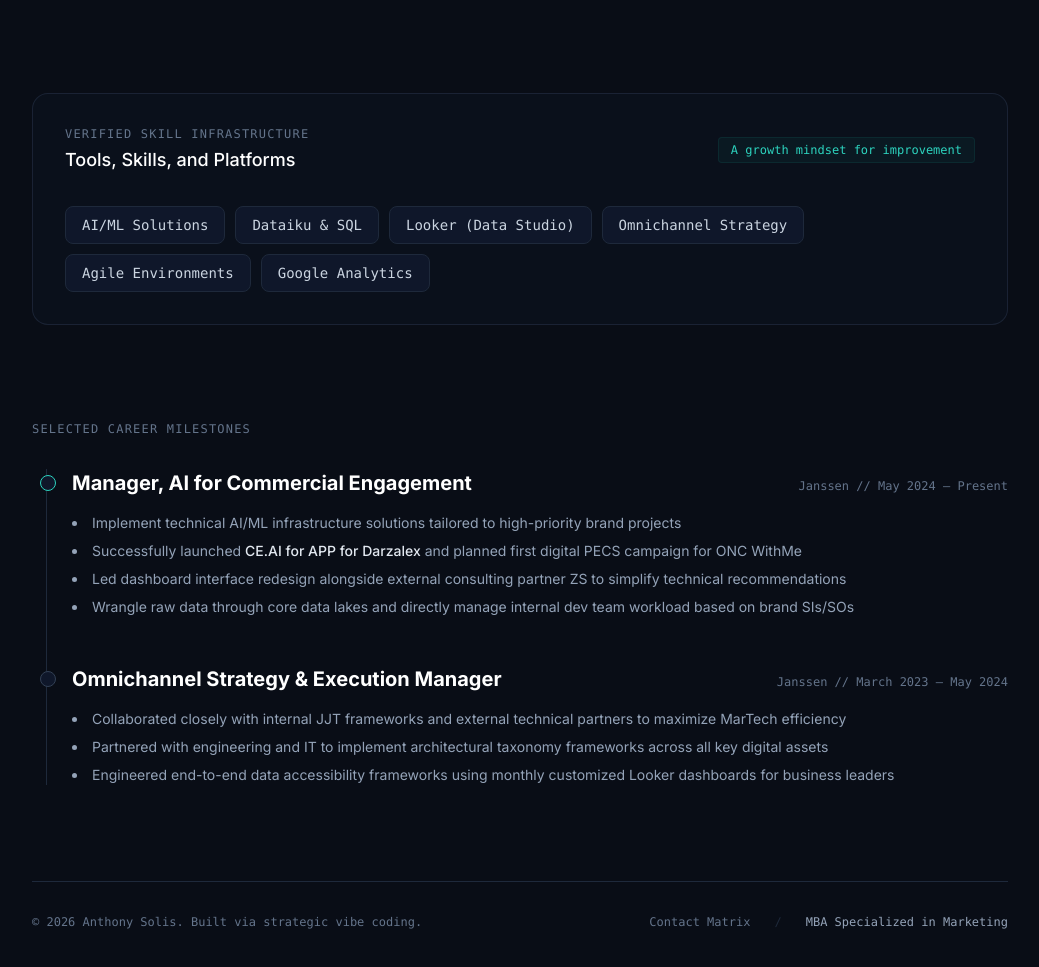
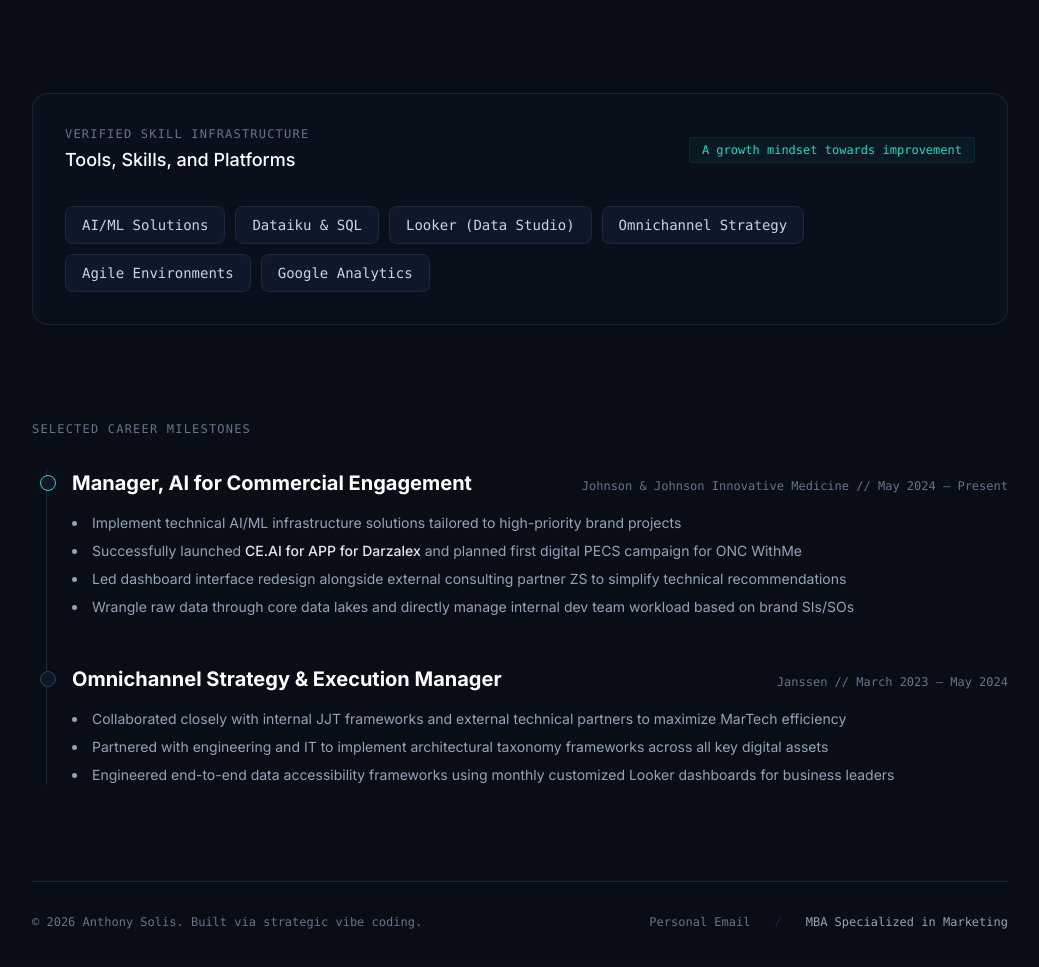
Before and after one commit to anthonysolis788-dot/aboutme, a plain HTML site: page index.html in a window 1280 px wide. Shown: the part 1180-2147 px from the top of the page, without its empty margins (120-1159 px from the left). Drawn offline with nearby package versions, Linux system fonts and the light colour scheme; a web font is replaced by a local one.

Commit message:
Update index.html

```diff
--- a/index.html
+++ b/index.html
@@ -124,7 +124,7 @@
                     <h3 class="text-xs font-mono text-slate-500 tracking-widest uppercase">Verified Skill Infrastructure</h3>
                     <p class="text-white text-lg font-medium mt-1">Tools, Skills, and Platforms</p>
                 </div>
-                <span class="text-xs font-mono text-teal-400 bg-teal-500/5 px-3 py-1 rounded border border-teal-500/10 mt-2 md:mt-0">A growth mindset for improvement</span>
+                <span class="text-xs font-mono text-teal-400 bg-teal-500/5 px-3 py-1 rounded border border-teal-500/10 mt-2 md:mt-0">A growth mindset towards improvement</span>
             </div>
 
             <div class="flex flex-wrap gap-2.5">
@@ -153,7 +153,7 @@
                     <div class="absolute left-2 top-1.5 bg-slate-900 border border-teal-400 h-4 w-4 rounded-full group-hover:bg-teal-400 transition-colors"></div>
                     <div class="flex flex-col md:flex-row md:justify-between md:items-baseline">
                         <h4 class="text-xl font-bold text-white">Manager, AI for Commercial Engagement</h4>
-                        <span class="text-xs font-mono text-slate-500 mt-1 md:mt-0">Janssen // May 2024 – Present</span>
+                        <span class="text-xs font-mono text-slate-500 mt-1 md:mt-0">Johnson & Johnson Innovative Medicine // May 2024 – Present</span>
                     </div>
                     <ul class="mt-4 space-y-2 text-sm text-slate-400 list-disc list-inside">
                         <li>Implement technical AI/ML infrastructure solutions tailored to high-priority brand projects</li>
@@ -184,7 +184,7 @@
         <footer class="border-t border-slate-800 pt-8 mt-12 flex flex-col md:flex-row justify-between items-center text-xs font-mono text-slate-500">
             <p>&copy; 2026 Anthony Solis. Built via strategic vibe coding.</p>
             <div class="flex space-x-6 mt-4 md:mt-0">
-                <a href="mailto:Anthony.solis788@gmail.com" class="hover:text-teal-400 transition-colors">Contact Matrix</a>
+                <a href="mailto:Anthony.solis788@gmail.com" class="hover:text-teal-400 transition-colors">Personal Email</a>
                 <span class="text-slate-800">/</span>
                 <span class="text-slate-400">MBA Specialized in Marketing</span>
             </div>
```
